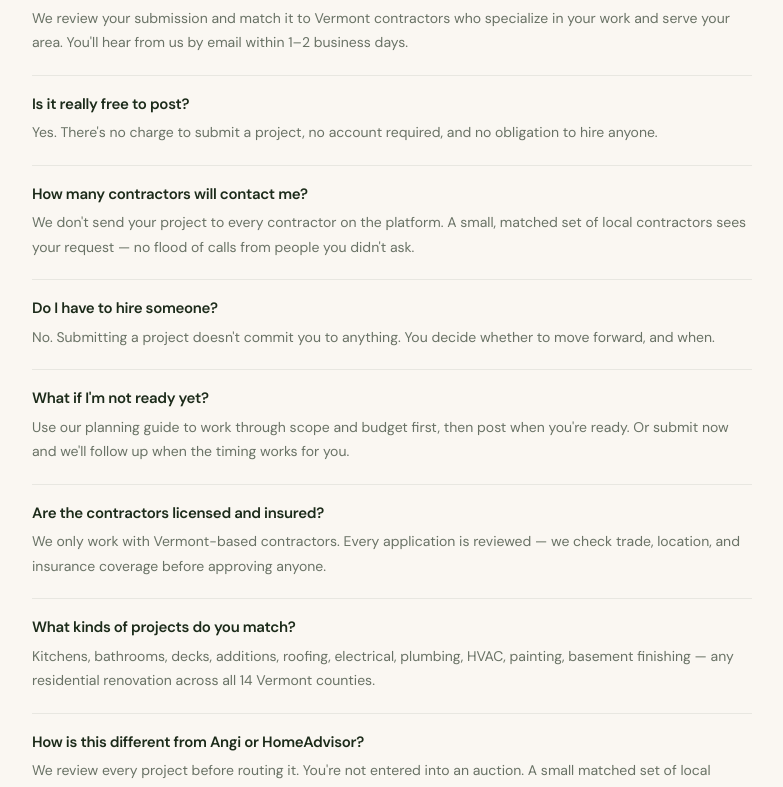
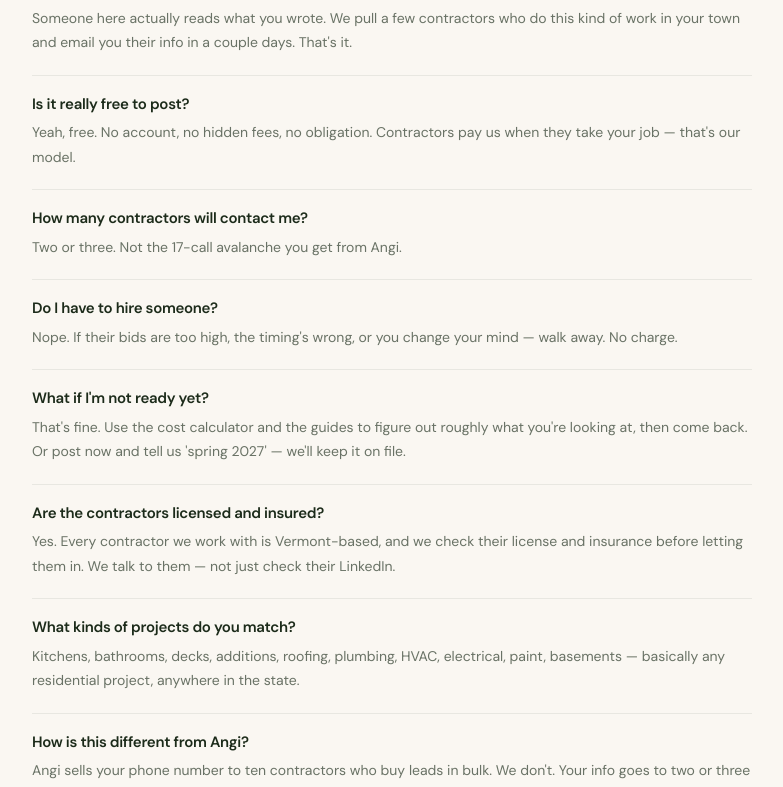
Before and after one commit to alderprojects/alder-projects-site, a Next.js app: page / in a window 1280 px wide. Shown: the part 3589-4376 px from the top of the page, without its empty margins (248-1031 px from the left). Built offline with nearby package versions, Linux system fonts and the light colour scheme.

Commit message:
Bucket 1: Real Talk VT rewrite for HomeFaq

```diff
--- a/src/components/HomeFaq.tsx
+++ b/src/components/HomeFaq.tsx
@@ -1,13 +1,13 @@
 export default function HomeFaq() {
   const faqs = [
-    { q: 'What happens after I submit a project?', a: "We review your submission and match it to Vermont contractors who specialize in your work and serve your area. You'll hear from us by email within 1–2 business days." },
-    { q: 'Is it really free to post?', a: "Yes. There's no charge to submit a project, no account required, and no obligation to hire anyone." },
-    { q: 'How many contractors will contact me?', a: "We don't send your project to every contractor on the platform. A small, matched set of local contractors sees your request — no flood of calls from people you didn't ask." },
-    { q: 'Do I have to hire someone?', a: "No. Submitting a project doesn't commit you to anything. You decide whether to move forward, and when." },
-    { q: "What if I'm not ready yet?", a: "Use our planning guide to work through scope and budget first, then post when you're ready. Or submit now and we'll follow up when the timing works for you." },
-    { q: 'Are the contractors licensed and insured?', a: "We only work with Vermont-based contractors. Every application is reviewed — we check trade, location, and insurance coverage before approving anyone." },
-    { q: 'What kinds of projects do you match?', a: "Kitchens, bathrooms, decks, additions, roofing, electrical, plumbing, HVAC, painting, basement finishing — any residential renovation across all 14 Vermont counties." },
-    { q: 'How is this different from Angi or HomeAdvisor?', a: "We review every project before routing it. You're not entered into an auction. A small matched set of local contractors sees your request — not a national platform's entire database." },
+    { q: 'What happens after I submit?', a: "Someone here actually reads what you wrote. We pull a few contractors who do this kind of work in your town and email you their info in a couple days. That's it." },
+    { q: 'Is it really free to post?', a: "Yeah, free. No account, no hidden fees, no obligation. Contractors pay us when they take your job — that's our model." },
+    { q: 'How many contractors will contact me?', a: "Two or three. Not the 17-call avalanche you get from Angi." },
+    { q: 'Do I have to hire someone?', a: "Nope. If their bids are too high, the timing's wrong, or you change your mind — walk away. No charge." },
+    { q: "What if I'm not ready yet?", a: "That's fine. Use the cost calculator and the guides to figure out roughly what you're looking at, then come back. Or post now and tell us 'spring 2027' — we'll keep it on file." },
+    { q: 'Are the contractors licensed and insured?', a: "Yes. Every contractor we work with is Vermont-based, and we check their license and insurance before letting them in. We talk to them — not just check their LinkedIn." },
+    { q: 'What kinds of projects do you match?', a: "Kitchens, bathrooms, decks, additions, roofing, plumbing, HVAC, electrical, paint, basements — basically any residential project, anywhere in the state." },
+    { q: 'How is this different from Angi?', a: "Angi sells your phone number to ten contractors who buy leads in bulk. We don't. Your info goes to two or three Vermont contractors we know. They call you, you call them. That's the whole transaction." },
   ]
   return (
     <section style={{ backgroundColor: '#FAF7F2', padding: 'clamp(56px,8vw,96px) 24px', borderTop: '1px solid rgba(28,43,26,0.08)' }}>
@@ -15,7 +15,7 @@ export default function HomeFaq() {
         <div style={{ marginBottom: '40px' }}>
           <span style={{ fontSize: '11px', fontFamily: 'monospace', textTransform: 'uppercase', letterSpacing: '0.1em', color: '#C8732A' }}>Common Questions</span>
           <h2 style={{ fontFamily: "'Playfair Display', Georgia, serif", fontSize: 'clamp(1.8rem,4vw,2.4rem)', fontWeight: 600, color: '#1C2B1A', lineHeight: 1.1, marginTop: '10px', marginBottom: 0 }}>
-            What homeowners ask us.
+            Stuff people ask.
           </h2>
         </div>
         <div>
```
